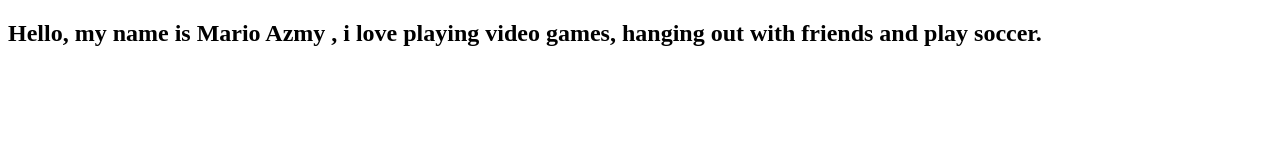
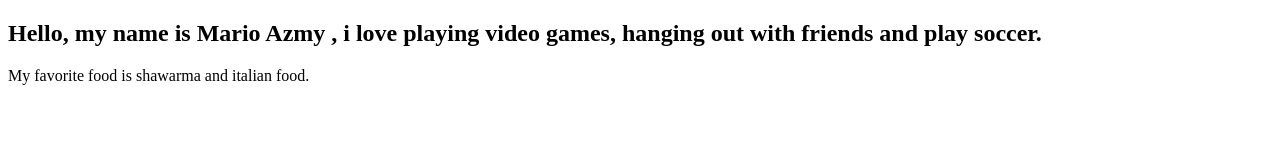
Before and after one commit to Amario97/FirstProject, a website: page Mario.html in a window 1280 px wide. Drawn offline with Linux system fonts and the light colour scheme.

Commit message:
adding Mario's favorite food

```diff
--- a/Mario.html
+++ b/Mario.html
@@ -8,5 +8,6 @@
 </head>
 <body>
     <h2>Hello, my name is Mario Azmy , i love playing video games, hanging out with friends and play soccer.</h2>
+    <p>My favorite food is shawarma and italian food.</p>
 </body>
 </html>
```
